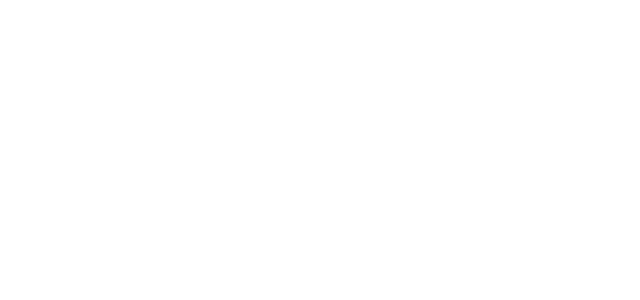
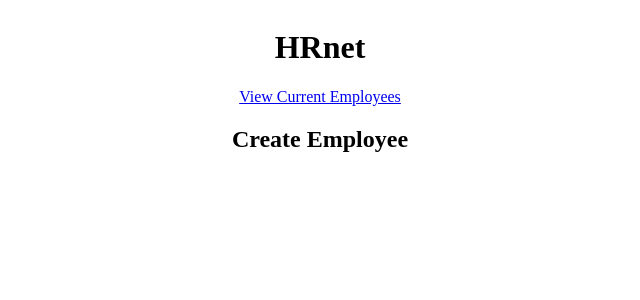
Before and after one commit to floriansimunek/OC-P14, a React (Vite) app: page / in a window 1280 px wide. Shown: the top 300 px of the page, without its empty margins (320-960 px from the left). Built offline with nearby package versions, Linux system fonts and the light colour scheme.

Commit message:
✨ Add Home content

```diff
--- a/src/main.tsx
+++ b/src/main.tsx
@@ -1,7 +1,7 @@
+import Home from '@pages/Home';
 import React from 'react';
 import ReactDOM from 'react-dom/client';
-import { BrowserRouter, Routes, Route } from 'react-router-dom';
-import Home from '@pages/Home.tsx';
+import { BrowserRouter, Route, Routes } from 'react-router-dom';
 
 ReactDOM.createRoot(document.getElementById('root')!).render(
   <React.StrictMode>
--- a/src/pages/Home.tsx
+++ /dev/null
@@ -1,5 +0,0 @@
-const App = () => {
-  return <></>;
-};
-
-export default App;
--- /dev/null
+++ b/src/pages/Home/index.css
@@ -0,0 +1,12 @@
+.title {
+  display: flex;
+  justify-content: center;
+  align-items: center;
+}
+
+.container {
+  display: flex;
+  flex-direction: column;
+  justify-content: center;
+  align-items: center;
+}
--- /dev/null
+++ b/src/pages/Home/index.tsx
@@ -0,0 +1,18 @@
+import { Link } from 'react-router-dom';
+import './index.css';
+
+const Home = () => {
+  return (
+    <>
+      <div className="title">
+        <h1>HRnet</h1>
+      </div>
+      <div className="container">
+        <Link to="/employee-list">View Current Employees</Link>
+        <h2>Create Employee</h2>
+      </div>
+    </>
+  );
+};
+
+export default Home;
```
